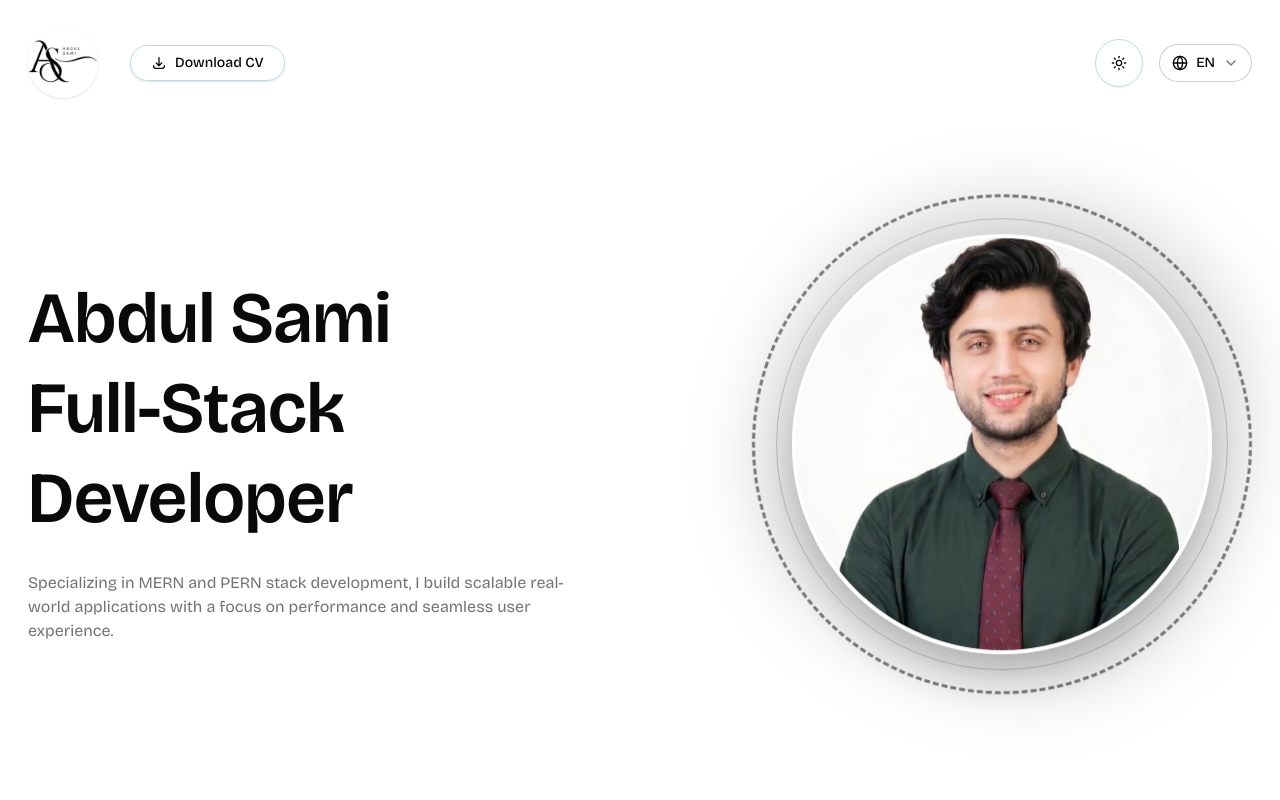
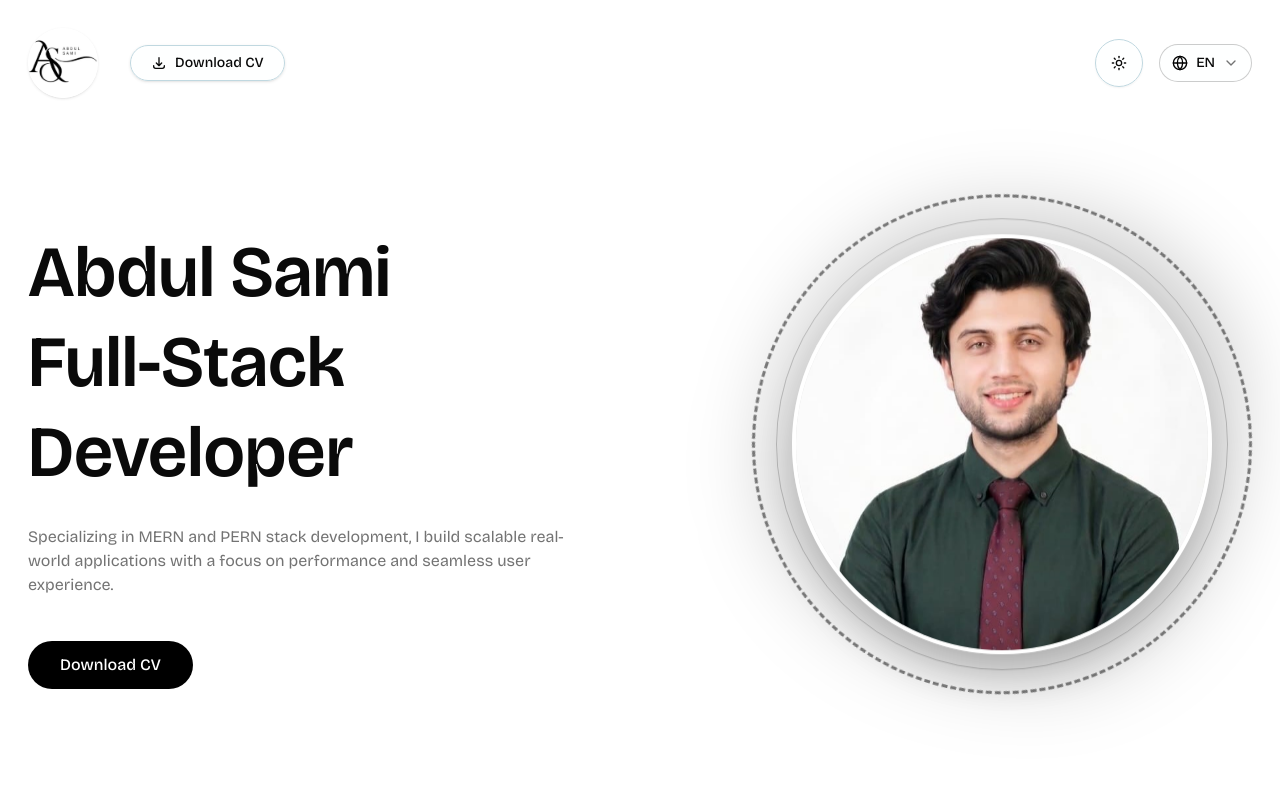
Before and after one commit to Abdulsami1122/Main-portfoilio-sami, a Next.js app: page / in a window 1280 px wide. Both pictures are taken after a click on the button "OPEN PORTFOLIOS". Shown: the top 800 px of the page. Built offline with nearby package versions, Linux system fonts and the light colour scheme.

Commit message:
cv updates

```diff
--- a/src/app/components/home/hero-section/index.tsx
+++ b/src/app/components/home/hero-section/index.tsx
@@ -18,6 +18,14 @@ const HeroSection = () => {
             <p className="text-muted-foreground font-normal max-w-md xl:max-w-xl">
               {t("hero.desc")}
             </p>
+            <div className="mt-4">
+              <button
+                onClick={() => window.open("/images/resumedownload/Abdul-Sami-CV.pdf", "_blank")}
+                className="px-8 py-3 bg-primary text-primary-foreground rounded-full font-medium hover:opacity-90 transition-all cursor-pointer"
+              >
+                {t("resume.download")}
+              </button>
+            </div>
           </div>
           <div className="flex w-full justify-center lg:justify-end mt-12 lg:mt-0 lg:w-1/2">
             <div
--- a/src/app/components/layout/header/index.tsx
+++ b/src/app/components/layout/header/index.tsx
@@ -21,7 +21,7 @@ const Header = () => {
   }, []);
 
   const handleDownloadPDF = () => {
-    window.open("/images/resumedownload/Abul Sami CV1.pdf", "_blank");
+    window.open("/images/resumedownload/Abdul-Sami-CV.pdf", "_blank");
   };
 
   return (
@@ -29,9 +29,8 @@ const Header = () => {
       initial={{ y: -100, opacity: 0 }}
       animate={{ y: 0, opacity: 1 }}
       transition={{ duration: 0.8, ease: [0.16, 1, 0.3, 1], delay: 0.2 }}
-      className={`navbar fixed top-0 left-0 z-[999] w-full transition-all duration-300 ${
-        scrolled ? "py-4 bg-background/80 backdrop-blur-md shadow-sm border-b border-border/40" : "py-7 bg-transparent"
-      }`}
+      className={`navbar fixed top-0 left-0 z-[999] w-full transition-all duration-300 ${scrolled ? "py-4 bg-background/80 backdrop-blur-md shadow-sm border-b border-border/40" : "py-7 bg-transparent"
+        }`}
     >
       <div className="container">
         <nav className="flex items-center justify-between gap-2 sm:gap-4 w-full">
```
Also changed, not shown: 2 other files (tests, documents, lock files or other folders).
